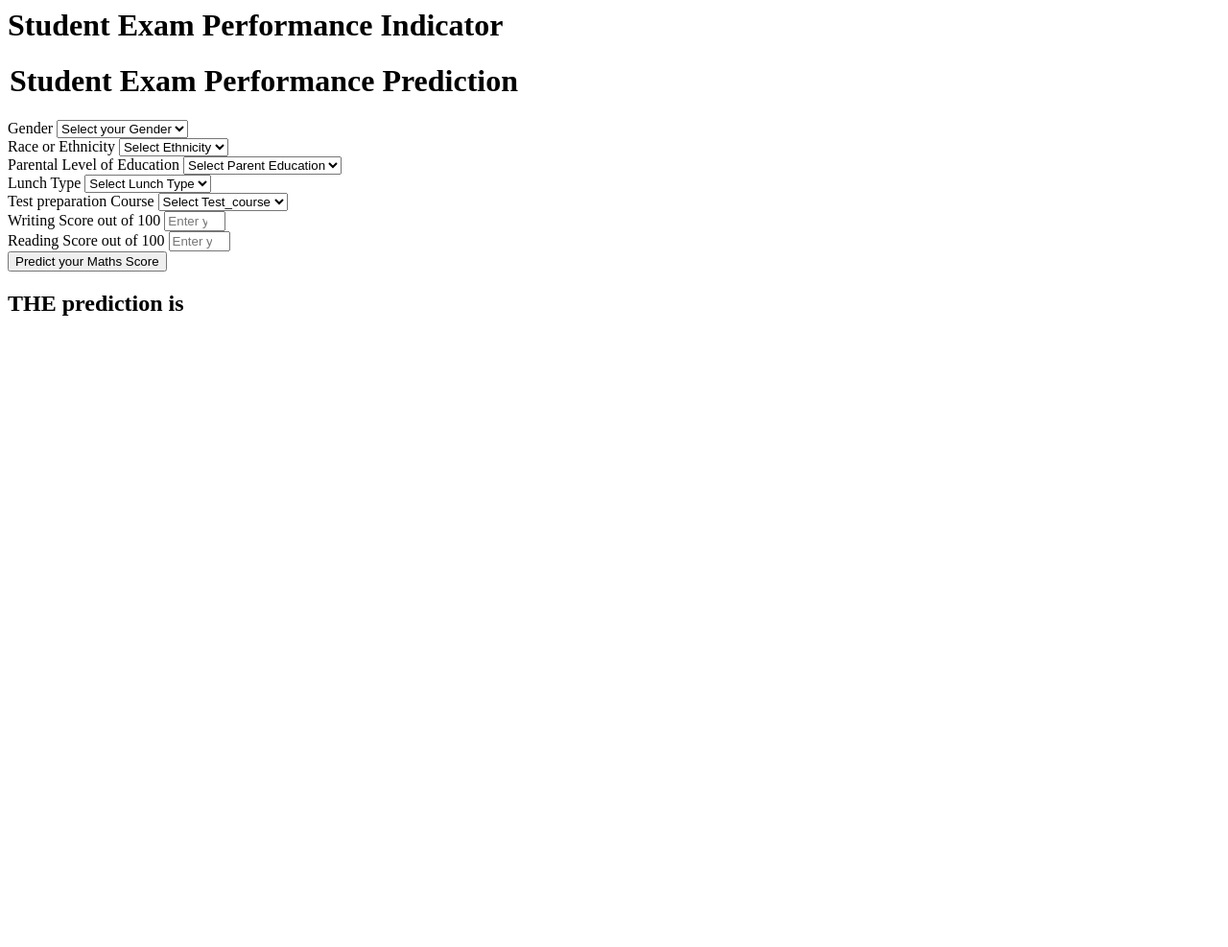
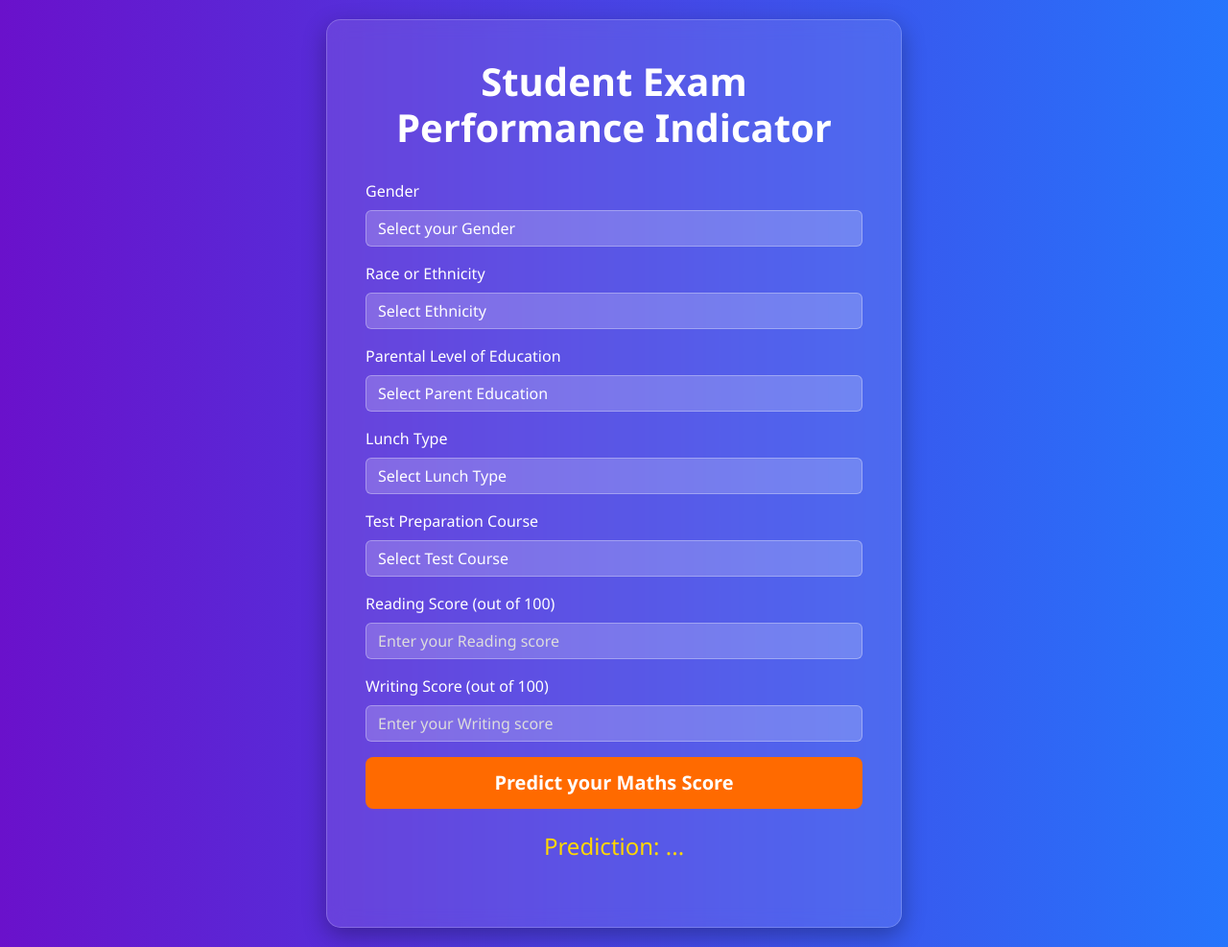
Before and after one commit to VikasKumar2001/MLOPS, a Flask app: page /predict in a window 1280 px wide. Shown: the whole page at 96% size. Before the commit the page ends 329 px from the top, so only its background shows below. Run offline with Flask 3, Linux system fonts and the light colour scheme.

Commit message:
CSS Done

```diff
--- a/templates/home.html
+++ b/templates/home.html
@@ -1,111 +1,225 @@
-<html>
+<!DOCTYPE html>
+<html lang="en">
+<head>
+    <meta charset="UTF-8">
+    <meta name="viewport" content="width=device-width, initial-scale=1.0">
+    <title>Student Exam Performance Predictor</title>
+    <link href="https://cdn.jsdelivr.net/npm/bootstrap@5.3.0/dist/css/bootstrap.min.css" rel="stylesheet">
+    <style>
+        body {
+            background: linear-gradient(to right, #6a11cb, #2575fc);
+            font-family: 'Segoe UI', Tahoma, Geneva, Verdana, sans-serif;
+            min-height: 100vh;
+            display: flex;
+            justify-content: center;
+            align-items: center;
+            color: #fff;
+            padding: 20px;
+        }
+        .container {
+            background: rgba(255, 255, 255, 0.1);
+            padding: 40px;
+            border-radius: 15px;
+            box-shadow: 0 8px 25px rgba(0,0,0,0.3);
+            backdrop-filter: blur(10px);
+            border: 1px solid rgba(255, 255, 255, 0.2);
+            max-width: 600px;
+            width: 100%;
+        }
+        h1 {
+            font-weight: 700;
+            margin-bottom: 30px;
+            text-align: center;
+        }
+        label {
+            font-weight: 500;
+        }
+        .form-control, .form-select {
+            background: rgba(255, 255, 255, 0.2);
+            border: 1px solid rgba(255, 255, 255, 0.3);
+            color: #fff;
+        }
+        .form-control::placeholder {
+            color: #ddd;
+        }
+        .form-control:focus, .form-select:focus {
+            background: rgba(255, 255, 255, 0.3);
+            border-color: #ff8c42;
+            box-shadow: 0 0 0 0.2rem rgba(255, 139, 66, 0.25);
+            color: #fff;
+        }
+        .form-select option {
+            background: #2c3e50;
+        }
+        .btn-primary {
+            background: #ff6a00;
+            border: none;
+            padding: 12px;
+            font-weight: 600;
+            transition: all 0.3s ease-in-out;
+        }
+        .btn-primary:hover {
+            background: #ff8c42;
+            transform: translateY(-2px);
+            box-shadow: 0 4px 15px rgba(255, 106, 0, 0.4);
+        }
+        h2 {
+            margin-top: 25px;
+            text-align: center;
+            color: #ffd700;
+            font-size: 1.5rem;
+            min-height: 50px; /* Reserve space for the result */
+        }
+
+        /* --- Custom Animations --- */
+        @keyframes fadeInUp {
+            from {
+                opacity: 0;
+                transform: translateY(30px);
+            }
+            to {
+                opacity: 1;
+                transform: translateY(0);
+            }
+        }
+
+        @keyframes scaleIn {
+            from {
+                opacity: 0;
+                transform: scale(0.8);
+            }
+            to {
+                opacity: 1;
+                transform: scale(1);
+            }
+        }
+
+        /* Assigning animation with delays */
+        .animated {
+            opacity: 0; /* Start hidden */
+            animation: fadeInUp 0.7s ease-out forwards;
+        }
+        .delay-1 { animation-delay: 0.1s; }
+        .delay-2 { animation-delay: 0.2s; }
+        .delay-3 { animation-delay: 0.3s; }
+        .delay-4 { animation-delay: 0.4s; }
+        .delay-5 { animation-delay: 0.5s; }
+        .delay-6 { animation-delay: 0.6s; }
+        .delay-7 { animation-delay: 0.7s; }
+        .delay-8 { animation-delay: 0.8s; }
+
+        #results-container {
+            transition: opacity 0.4s ease;
+        }
+        .scale-in-animation {
+            animation: scaleIn 0.5s cubic-bezier(0.25, 0.46, 0.45, 0.94) forwards;
+        }
+
+    </style>
+</head>
 <body>
-    <div class="login">
-       <h1>Student Exam Performance Indicator</h1>
+    <div class="container animated">
+        <h1 class="animated delay-1">Student Exam Performance Indicator</h1>
+        <form id="predictionForm" action="#" method="post">
 
-       <form action="{{ url_for('predict_datapoint')}}" method="post">
-        <h1>
-            <legend>Student Exam Performance Prediction</legend>
-        </h1>
-        <div class="mb-3">
+            <div class="mb-3 animated delay-2">
                 <label class="form-label">Gender</label>
-            <select class="form-control" name="gender" placeholder="Enter you Gender" required>
-                <option class="placeholder" selected disabled value="">Select your Gender</option>
-                <option value="male">
-                    Male
-                </option>
-                <option value="female">
-                    Female
-                </option>
+                <select class="form-control form-select" name="gender" required>
+                    <option selected disabled value="">Select your Gender</option>
+                    <option value="male">Male</option>
+                    <option value="female">Female</option>
                 </select>
             </div>
-        <div class="mb-3">
+
+            <div class="mb-3 animated delay-3">
                 <label class="form-label">Race or Ethnicity</label>
-            <select class="form-control" name="ethnicity" placeholder="Enter you ethnicity" required>
-                <option class="placeholder" selected disabled value="">Select Ethnicity</option>
-                <option value="group A">
-                    Group A
-                </option>
-                <option value="group B">
-                    Group B
-                </option>
-                <option value="group C">
-                    Group C
-                </option>
-                <option value="group D">
-                    Group D
-                </option>
-                <option value="group E">
-                    Group E
-                </option>
+                <select class="form-control form-select" name="ethnicity" required>
+                    <option selected disabled value="">Select Ethnicity</option>
+                    <option value="group A">Group A</option>
+                    <option value="group B">Group B</option>
+                    <option value="group C">Group C</option>
+                    <option value="group D">Group D</option>
+                    <option value="group E">Group E</option>
                 </select>
             </div>
-        <div class="mb-3">
+
+            <div class="mb-3 animated delay-4">
                 <label class="form-label">Parental Level of Education</label>
-            <select class="form-control" name="parental_level_of_education"
-                placeholder="Enter you Parent Education" required>
-                <option class="placeholder" selected disabled value="">Select Parent Education</option>
-                <option value="associate's degree">
-                    associate's degree
-                </option>
-                <option value="bachelor's degree">
-                    bachelor's degree
-                </option>
-                <option value="high school">
-                    high school
-                </option>
-                <option value="master's degree">
-                    master's degree
-                </option>
-                <option value="some college">
-                    some college
-                </option>
-                <option value="some high school">
-                    some high school
-                </option>
+                <select class="form-control form-select" name="parental_level_of_education" required>
+                    <option selected disabled value="">Select Parent Education</option>
+                    <option value="associate's degree">Associate's Degree</option>
+                    <option value="bachelor's degree">Bachelor's Degree</option>
+                    <option value="high school">High School</option>
+                    <option value="master's degree">Master's Degree</option>
+                    <option value="some college">Some College</option>
+                    <option value="some high school">Some High School</option>
                 </select>
             </div>
-        <div class="mb-3">
+
+            <div class="mb-3 animated delay-5">
                 <label class="form-label">Lunch Type</label>
-            <select class="form-control" name="lunch" placeholder="Enter you Lunch" required>
-                <option class="placeholder" selected disabled value="">Select Lunch Type</option>
-                <option value="free/reduced">
-                    free/reduced
-                </option>
-                <option value="standard">
-                    standard
-                </option>
+                <select class="form-control form-select" name="lunch" required>
+                    <option selected disabled value="">Select Lunch Type</option>
+                    <option value="free/reduced">Free/Reduced</option>
+                    <option value="standard">Standard</option>
                 </select>
             </div>
-        <div class="mb-3">
-            <label class="form-label">Test preparation Course</label>
-            <select class="form-control" name="test_preparation_course" placeholder="Enter you Course"
-                required>
-                <option class="placeholder" selected disabled value="">Select Test_course</option>
-                <option value="none">
-                    None
-                </option>
-                <option value="completed">
-                    Completed
-                </option>
+
+            <div class="mb-3 animated delay-6">
+                <label class="form-label">Test Preparation Course</label>
+                <select class="form-control form-select" name="test_preparation_course" required>
+                    <option selected disabled value="">Select Test Course</option>
+                    <option value="none">None</option>
+                    <option value="completed">Completed</option>
                 </select>
             </div>
-        <div class="mb-3">
-            <label class="form-label">Writing Score out of 100</label>
-            <input class="form-control" type="number" name="reading_score"
-                placeholder="Enter your Reading score" min='0' max='100' />
+
+            <div class="mb-3 animated delay-7">
+                <label class="form-label">Reading Score (out of 100)</label>
+                <input class="form-control" type="number" name="reading_score" placeholder="Enter your Reading score" min="0" max="100" required>
             </div>
-        <div class="mb-3">
-            <label class="form-label">Reading Score out of 100</label>
-            <input class="form-control" type="number" name="writing_score"
-                placeholder="Enter your Reading Score" min='0' max='100' />
+
+            <div class="mb-3 animated delay-8">
+                <label class="form-label">Writing Score (out of 100)</label>
+                <input class="form-control" type="number" name="writing_score" placeholder="Enter your Writing score" min="0" max="100" required>
             </div>
-        <div class="mb-3">
-            <input class="btn btn-primary" type="submit" value="Predict your Maths Score" required />
+
+            <div class="mb-3 text-center animated delay-8">
+                <input class="btn btn-primary btn-lg w-100" type="submit" value="Predict your Maths Score">
             </div>
         </form>
-    <h2>
-       THE  prediction is {{results}}
+        <h2 id="results-container">
+             Prediction: <span id="results">...</span>
         </h2>
-   <body>
+    </div>
+
+    <script>
+        document.getElementById('predictionForm').addEventListener('submit', function(e) {
+            e.preventDefault(); // Prevent actual form submission for this demo
+
+            const resultsContainer = document.getElementById('results-container');
+            const resultsSpan = document.getElementById('results');
+
+            // 1. Fade out the old result and show a "loading" state
+            resultsContainer.style.opacity = '0';
+
+            setTimeout(() => {
+                resultsSpan.classList.remove('scale-in-animation');
+                resultsSpan.textContent = 'Calculating...';
+                resultsContainer.style.opacity = '1';
+            }, 400);
+
+            // 2. Simulate a delay for prediction and show the new result
+            setTimeout(() => {
+                resultsContainer.style.opacity = '0'; // Fade out "Calculating"
+                setTimeout(() => {
+                    const randomScore = (Math.random() * (95 - 60) + 60).toFixed(2);
+                    resultsSpan.textContent = randomScore;
+                    resultsSpan.classList.add('scale-in-animation');
+                    resultsContainer.style.opacity = '1'; // Fade in the new result
+                }, 400);
+            }, 2000); // 2-second delay
+        });
+    </script>
+</body>
 </html>
```
Lines whose indentation alone changed are shown as unchanged.
